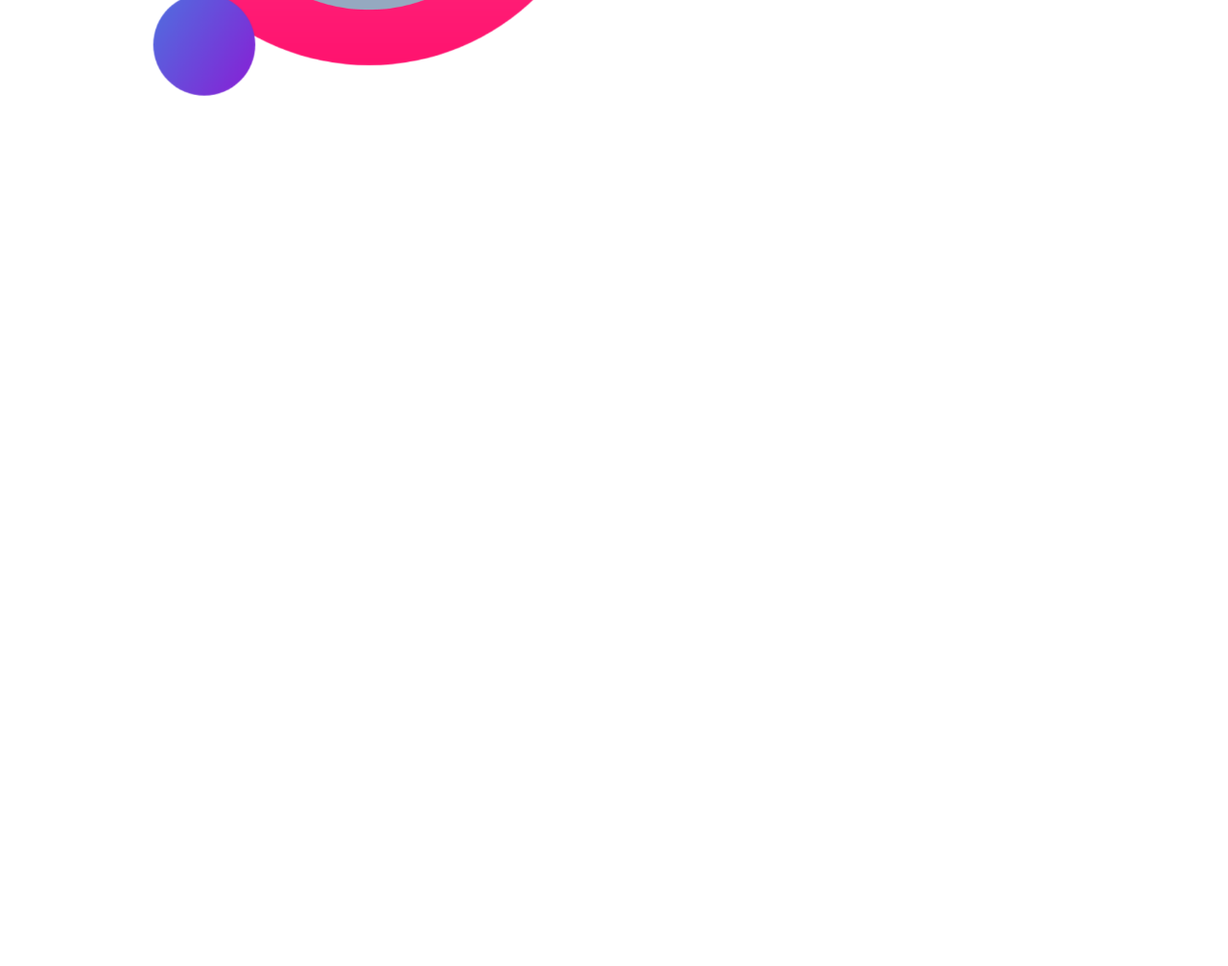
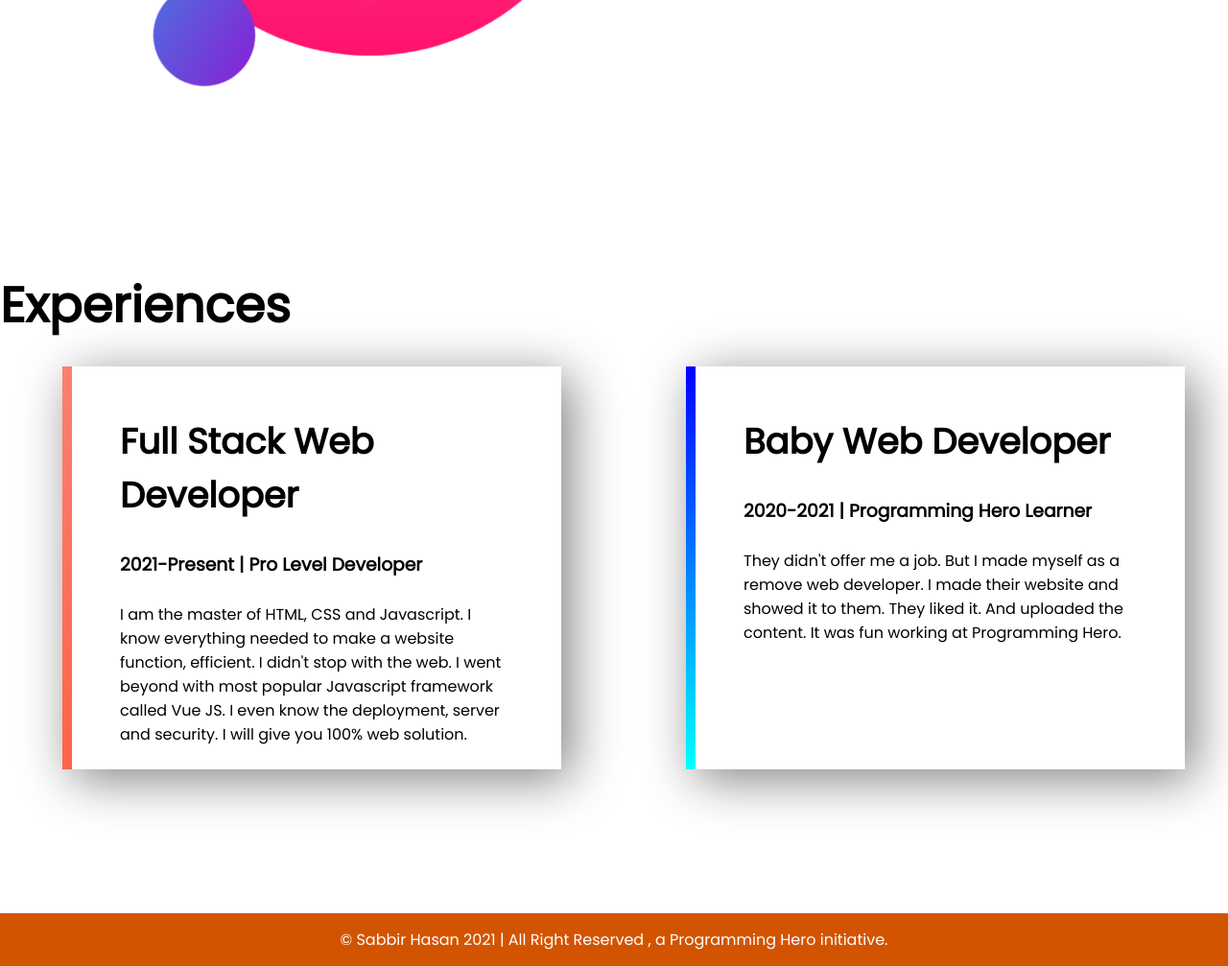
Before and after one commit to sabbirrhasan/developer-portfolio, a plain HTML site: page index.html in a window 1280 px wide. Shown: the part 1222-2229 px from the top of the page at 96% size. Before the commit the page ends 1522 px from the top, so only its background shows below. Drawn offline with Linux system fonts and the light colour scheme.

Commit message:
experience and footer section added

```diff
--- a/index.html
+++ b/index.html
@@ -39,6 +39,28 @@
             <a class="link-button" target="_blank" href="https://github.com/sabbirrhasan">DOWNLOAD RESUME</a>
         </div>
     </section>
+    <section>
+        <h1>Experiences</h1><br>
+    </section>
+    <section class="flexible-container fixed-width experience-section">
+        <!-- <h1>Experiences</h1> -->
+        <div id="experience-item-full" class="half-width">
+            <h1>Full Stack Web Developer</h1>
+            <h3>2021-Present | Pro Level Developer</h3><br>
+            <p>I am the master of HTML, CSS and Javascript. I know everything needed to make a website function,
+                efficient. I didn't stop with the web. I went beyond with most popular Javascript framework called Vue
+                JS. I even know the deployment, server and security. I will give you 100% web solution.</p>
+        </div>
+        <div id="experience-item-baby" class="half-width">
+            <h1>Baby Web Developer</h1>
+            <h3>2020-2021 | Programming Hero Learner</h3><br>
+            <p>They didn't offer me a job. But I made myself as a remove web developer. I made their website and showed
+                it to them. They liked it. And uploaded the content. It was fun working at Programming Hero.</p>
+        </div>
+    </section>
+    <footer>
+        © Sabbir Hasan 2021 | All Right Reserved , a Programming Hero initiative.
+    </footer>
 </body>
 
 </html>
--- a/style.css
+++ b/style.css
@@ -20,7 +20,7 @@ h1{
 }
 .flexible-container{
     display: flex;
-    margin-bottom: 30px;
+    margin-bottom: 20px;
 }
 .half-width{
     width: 50%;
@@ -53,3 +53,38 @@ div h1{
     background-position: right;
     padding: 100px 170px 140px 50px;
 }
+#experience-item-full{
+    width: 40%;
+    margin-left: 5%;
+    margin-right: 5%;
+    box-shadow: 10px 10px 50px gray;
+    height: 320px;
+    padding: 50px;
+    border-left: 10px solid;
+    border-image: linear-gradient(salmon, tomato);
+    border-image-slice: 1;
+}
+#experience-item-full h1{
+    font-size: 2.3rem;
+}
+#experience-item-baby{
+    width: 40%;
+    margin-left: 5%;
+    margin-right: 5%;
+    box-shadow: 10px 10px 50px gray;
+    height: 320px;
+    padding: 50px;
+    border-left: 10px solid;
+    border-image: linear-gradient(blue, cyan);
+    border-image-slice: 1;
+}
+#experience-item-baby h1{
+    font-size: 2.3rem;
+}
+footer{
+    text-align: center;
+    margin-top: 150px;
+    background-color: #d35400;
+    padding: 15px;
+    color: white;
+}
```
